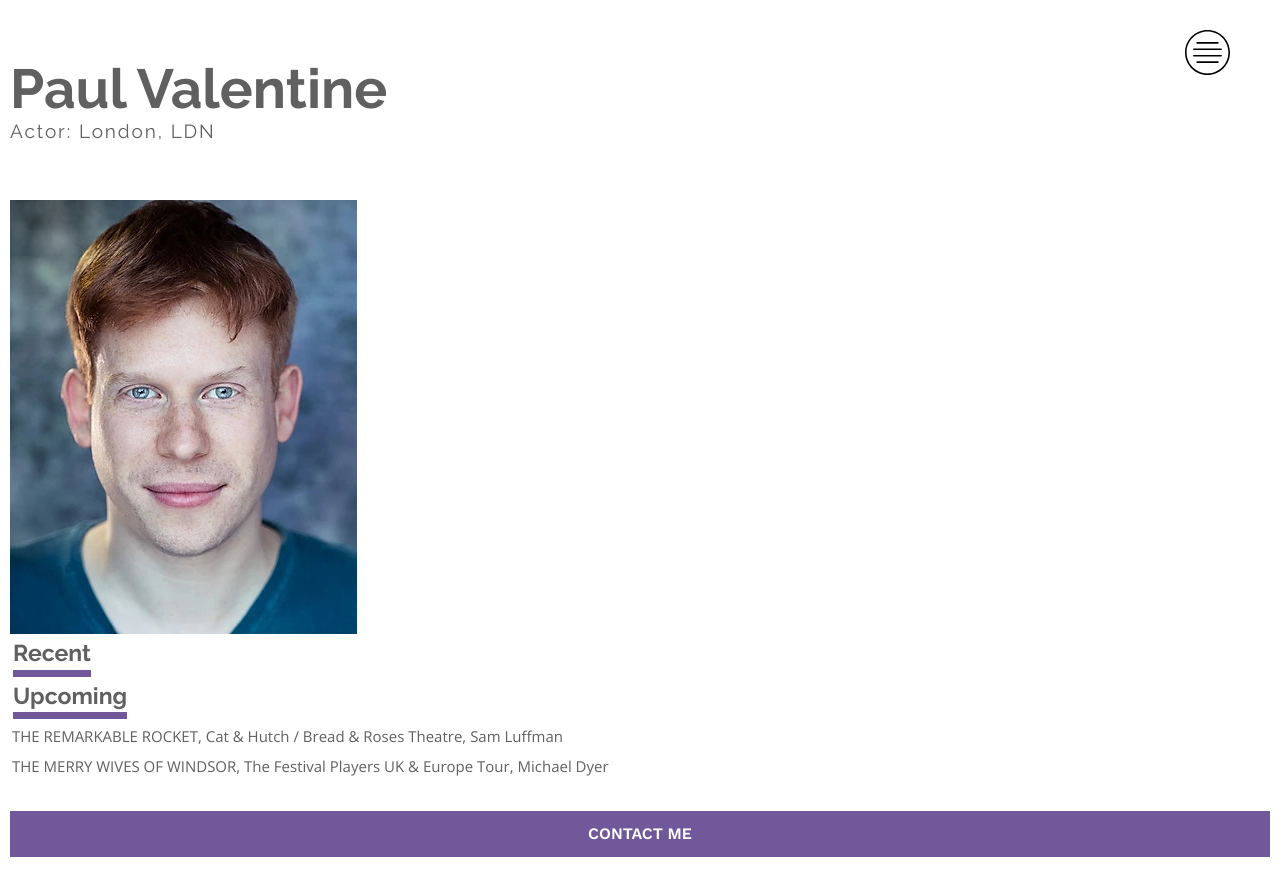
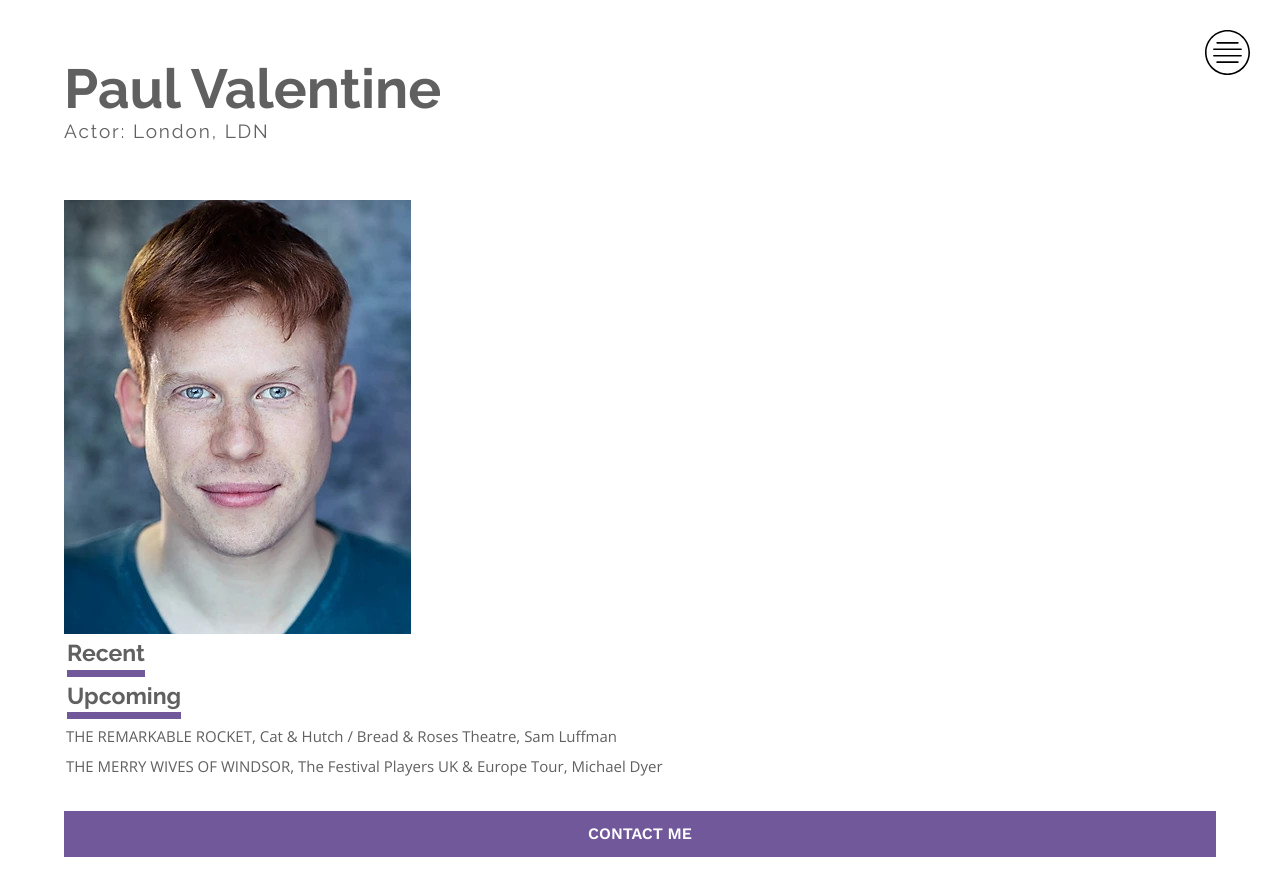
Before and after one commit to pvsitedesign/pvsite, a Jekyll site: the page built from index.html, in a window 1280 px wide. Shown: the top 896 px of the page. Built offline with Jekyll 4.4.1, drawn with Linux system fonts in a browser that asks for light colours; the list of posts is cut into pages by our own code.

Commit message:
update modal, title and page padding

```diff
--- a/_includes/head.html
+++ b/_includes/head.html
@@ -6,7 +6,7 @@
   <!-- Enable responsiveness on mobile devices-->
   <meta name="viewport" content="width=device-width, initial-scale=1.0, maximum-scale=1">
 
-  <title>{{ site.title }}</title>
+  <title>{{ site.title }}| Actor | London</title>
 
   <!-- fonts -->
   <link href="https://fonts.googleapis.com/css?family=Bree+Serif|Open+Sans|Work+Sans:500,600,800|Raleway:400,500,600,700&display=swap" rel="stylesheet">
--- a/css/style.css
+++ b/css/style.css
@@ -61,7 +61,7 @@ form {
     overflow: hidden;
     position: absolute;
     top: 30px;
-    right: 50px;
+    right: 30px;
     cursor: pointer;
 }
 
@@ -82,7 +82,7 @@ form {
 
 .hero-container {
   margin: 0 auto;
-  padding: 0 10px;
+  padding: 0 5%;
 }
 
 .hero-title {
@@ -110,7 +110,7 @@ form {
 /* index.html */
 
 .body-container {
-  padding: 0 10px;
+  padding: 0 5%;
 }
 
 .body-flex-content {
@@ -176,7 +176,7 @@ form {
   overflow: hidden;
   position: absolute;
   top: 30px;
-  right: 50px;
+  right: 30px;
   cursor: pointer;
 }
 
```
Also changed, not shown: _config.yml (line endings or trailing spaces).
